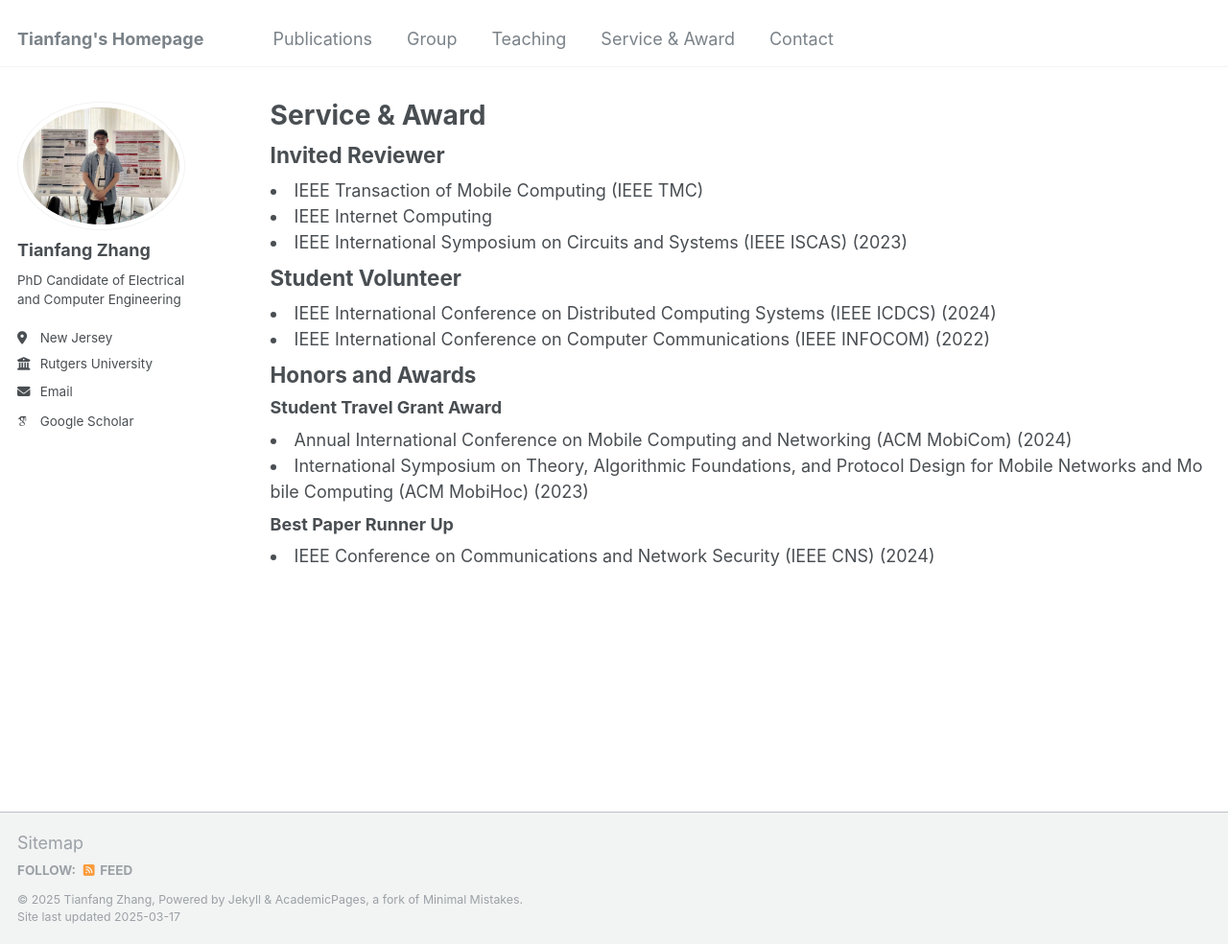
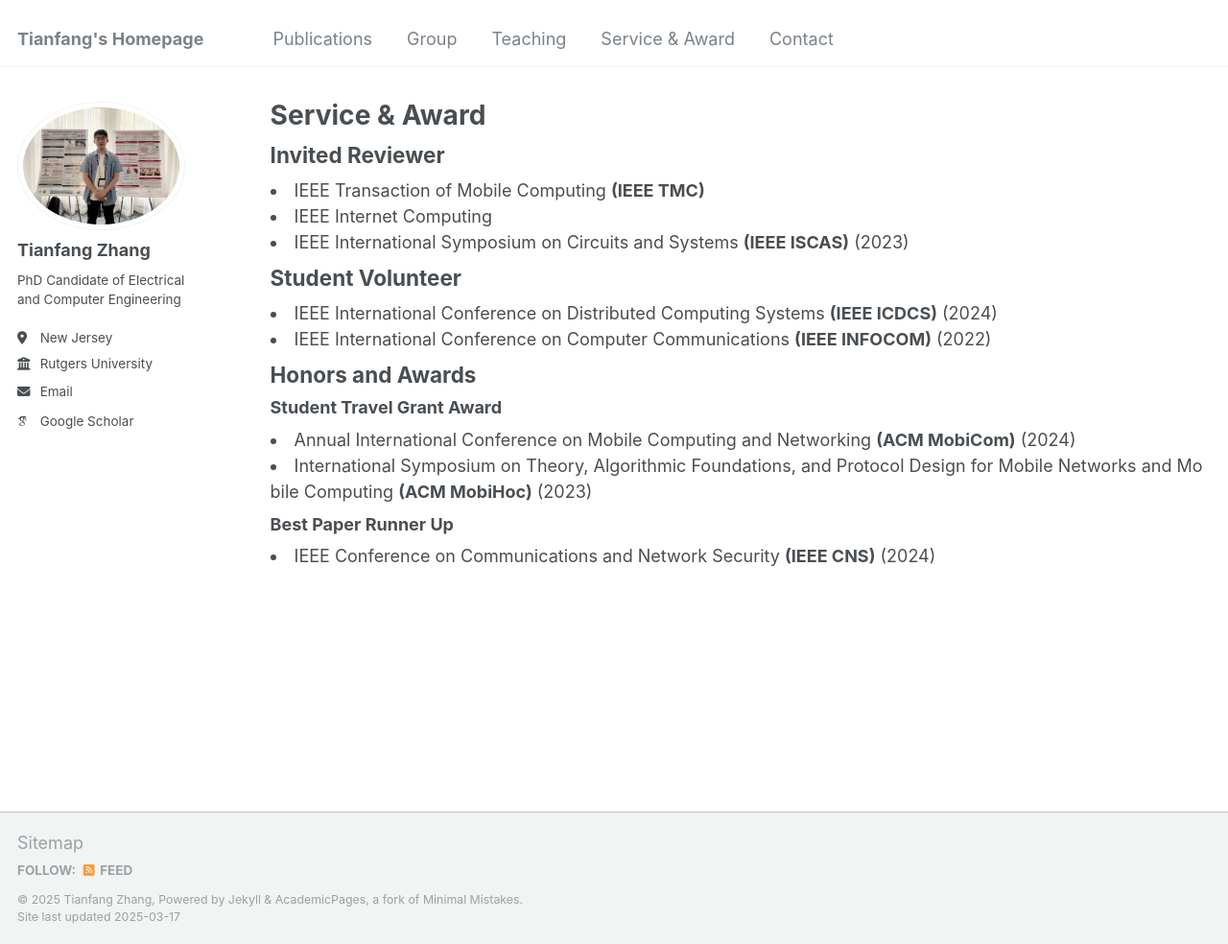
Before and after one commit to tianfang96/tianfang96.github.io, a Jekyll site: the page built from _pages/portfolio.html, in a window 1280 px wide and 984 px high. Shown: the whole window at 96% size. Built offline with Jekyll 4.4.1, drawn with Linux system fonts in a browser that asks for light colours; some web fonts are replaced.

Commit message:
Update portfolio.html

```diff
--- a/_pages/portfolio.html
+++ b/_pages/portfolio.html
@@ -5,18 +5,18 @@ permalink: /portfolio/
 author_profile: true
 ---
 <h2 style="margin-top: 10px; margin-bottom: 10px;"><strong>Invited Reviewer</strong></h2>
-<li class="course">IEEE Transaction of Mobile Computing (IEEE TMC)</li>
+<li class="course">IEEE Transaction of Mobile Computing <b>(IEEE TMC)</b></li>
 <li class="course">IEEE Internet Computing </li>
-<li class="course"> IEEE International Symposium on Circuits and Systems (IEEE ISCAS) (2023) </li>
+<li class="course"> IEEE International Symposium on Circuits and Systems <b>(IEEE ISCAS)</b> (2023) </li>
 
 <h2 style="margin-top: 10px; margin-bottom: 10px;"><strong>Student Volunteer</strong></h2>
-<li class="course">IEEE International Conference on Distributed Computing Systems (IEEE ICDCS) (2024)</li>
-<li class="course">IEEE International Conference on Computer Communications (IEEE INFOCOM) (2022)</li>
+<li class="course">IEEE International Conference on Distributed Computing Systems <b>(IEEE ICDCS)</b> (2024)</li>
+<li class="course">IEEE International Conference on Computer Communications <b>(IEEE INFOCOM)</b> (2022)</li>
 
 <h2 style="margin-top: 10px; margin-bottom: 10px;"><strong>Honors and Awards</strong></h2>
 <h3 style="margin-top: 10px;">Student Travel Grant Award</h3>
-<li class="course">Annual International Conference on Mobile Computing and Networking (ACM MobiCom) (2024)</li>
+<li class="course">Annual International Conference on Mobile Computing and Networking <b>(ACM MobiCom)</b> (2024)</li>
 <li class="course">International Symposium on Theory, Algorithmic Foundations, and Protocol Design for Mobile Networks and Mo
-bile Computing (ACM MobiHoc) (2023)</li>
+bile Computing <b>(ACM MobiHoc)</b> (2023)</li>
 <h3 style="margin-top: 10px;">Best Paper Runner Up</h3>
-<li class="course">IEEE Conference on Communications and Network Security (IEEE CNS) (2024)</li>
+<li class="course">IEEE Conference on Communications and Network Security <b>(IEEE CNS)</b> (2024)</li>
```
